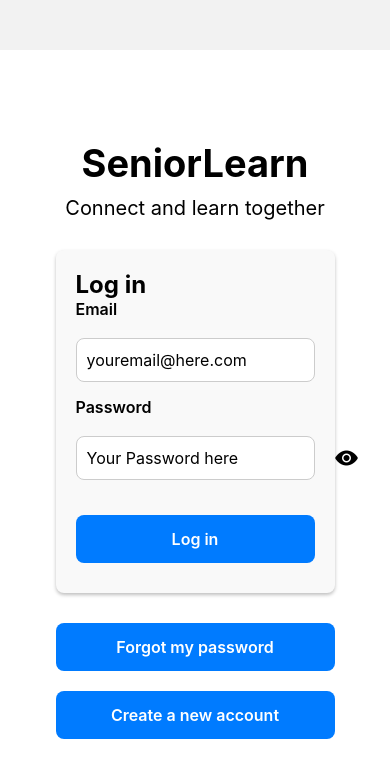
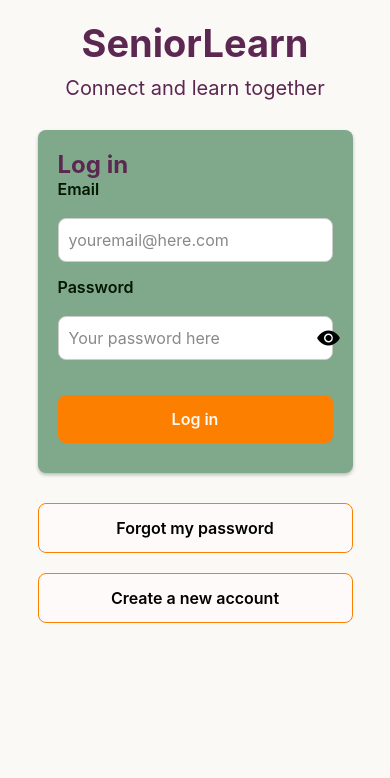
Before and after one commit to ooleel/DipMobileProject, a React Native app in the folder SeniorLearnBulletinsApp/: screen / in a window 390 px wide. Shown: the top 778 px of the page. Built offline with nearby package versions, Linux system fonts and the light colour scheme.

Commit message:
Login styling

```diff
--- a/SeniorLearnBulletinsApp/src/screens/HomeScreen.tsx
+++ b/SeniorLearnBulletinsApp/src/screens/HomeScreen.tsx
@@ -1,5 +1,6 @@
 import React from 'react';
 import { View, Text, StyleSheet, TouchableOpacity } from 'react-native';
+import { SafeAreaProvider, SafeAreaView } from 'react-native-safe-area-context';
 
 interface Props {
     navigation: any;
@@ -7,13 +8,20 @@ interface Props {
     settingsStyle?: any;
 }
 
-export default function HomeScreen({navigation, settings, settingsStyle}: Props) {
+//TODO: add ", settings, settingsStyle" to Props ↓ when Settings will be implemented
+export default function HomeScreen({navigation}: Props) {
     return (
-        <View style={styles.container}>
-            <Text style={[styles.title, settingsStyle]}>Home</Text>
-            <Text style={[styles.title, settingsStyle]}>Welcome to SeniorLearn!</Text>
+        <SafeAreaProvider>
+            <SafeAreaView style={styles.container}>
+                <View style={styles.wrapper}>
+                    <Text style={styles.title}>SeniorLearn</Text>
+                    {/* TODO: Add icon here */}
 
-            <View style={styles.buttonContainer}>
+                    {/* TODO: Add menu */}
+
+                    <View style={styles.homeContainer}>
+                        <Text style={styles.subtitle}>Have a look</Text>
+                        <View style={styles.btnContainer}>
                             <TouchableOpacity
                                 style={styles.button}
                                 onPress={() => navigation.navigate('BulletinsList')}>
@@ -31,44 +39,77 @@ export default function HomeScreen({navigation, settings, settingsStyle}: Props)
                                 onPress={() => navigation.navigate('Settings')}>
                                 <Text style={styles.buttonText}>Settings</Text>
                             </TouchableOpacity>
-            </View>
-        </View>
+                        </View> {/* End button container */}
+                    </View> {/* End home container */}
+
+                    <View style={styles.btnWrapper}>
+                        <TouchableOpacity style={styles.button}>
+                            <Text style={styles.buttonText}>How to use this app</Text>
+                        </TouchableOpacity>
+                    </View> {/* End button wrapper */}
+                </View> {/* End main container */}
+            </SafeAreaView>
+        </SafeAreaProvider>
     );
  }
 
 const styles = StyleSheet.create({
+    //Main container styles
     container: {
         flex: 1,
-        justifyContent: 'center',
-        alignItems: 'center',
         padding: 20,
         backgroundColor: '#fff',
     },
+    wrapper: {
+        alignItems: 'center',
+        width: '100%',
+    },
     title: {
-        fontSize: 24,
+        fontSize: 38,
         fontWeight: 'bold',
         marginBottom: 10,
     },
     subtitle: {
-        fontSize: 18,
-        marginBottom: 20,
-        textAlign: 'center',
+        fontSize: 20,
     },
-    buttonContainer: {
-        width: '100%',
-        gap: 15,
+
+    homeContainer:{
+        flex: 1,
+        alignItems: 'center',
+        padding: 20,
+        width: '90%',
+        backgroundColor: '#f9f9f9',
+        borderRadius: 8,
+        shadowColor: '#000',
+        shadowOffset: { width: 0, height: 2, },
+        shadowOpacity: 0.25,
+        shadowRadius: 3.84,
+        elevation: 5,
+        marginTop: 30, //spacing below header
+        alignSelf: 'center', //center the container horizontally
+    },
+
+    //Button styles
+    btnContainer: {
+        width: '90%',
         marginTop: 20,
+        gap: 10,
     },
     button: {
         backgroundColor: '#007bff',
-        paddingHorizontal: 30,
-        paddingVertical: 15,
+        paddingVertical: 14,
         borderRadius: 8,
-        alignItems: 'center',
+        marginTop: 10,
     },
     buttonText: {
         color: '#fff',
         fontSize: 16,
         fontWeight: '600',
+        textAlign: 'center',
+    },
+    btnWrapper: {
+        width: '90%',
+        marginTop: 20,
+        gap: 10,
     },
 });
--- a/SeniorLearnBulletinsApp/src/screens/LoginScreen.tsx
+++ b/SeniorLearnBulletinsApp/src/screens/LoginScreen.tsx
@@ -25,7 +25,7 @@ export default function LoginScreen({navigation}: Props) {
     return (
         <SafeAreaProvider>
              <SafeAreaView style={styles.container}>
-                <View style={styles.container}>
+                <View style={styles.wrapper}>
                     <Text style={styles.title}>SeniorLearn</Text>
                     {/* TODO: Add icon here */}
                     <Text style={styles.subtitle}>Connect and learn together</Text>
@@ -46,7 +46,7 @@ export default function LoginScreen({navigation}: Props) {
                             <View style={styles.pwInputWrapper}>
                                 <TextInput
                                     style={styles.pwInput}
-                                    placeholder="Your Password here"
+                                    placeholder="Your password here"
                                     secureTextEntry = {!showPassword}
                                     value = {password}
                                     onChangeText = {setPassword}
@@ -61,8 +61,8 @@ export default function LoginScreen({navigation}: Props) {
                                 </TouchableOpacity>
                             </View> {/* End pwInputWrapper */}
 
-                            <TouchableOpacity style={styles.button} onPress={handleLogin}>
-                                <Text style={styles.buttonText}>Log in</Text>
+                            <TouchableOpacity style={styles.loginBtn} onPress={handleLogin}>
+                                <Text style={styles.loginBtnText}>Log in</Text>
                             </TouchableOpacity>
                         </View> {/* End inputContainer */}
                     </View> {/* End loginContainer */}
@@ -78,8 +78,7 @@ export default function LoginScreen({navigation}: Props) {
                                 <Text style={styles.buttonText}>Create a new account</Text>
                         </TouchableOpacity>
                     </View>
-
-                </View> {/* End main container */}
+                </View> {/* End wrapper */}
             </SafeAreaView>
         </SafeAreaProvider>
 
@@ -90,26 +89,29 @@ const styles = StyleSheet.create({
     //Main container styles
     container: {
         flex: 1,
+        padding: 20,
+        backgroundColor: '#FAF9F6', //off-white
+    },
+    wrapper: {
         alignItems: 'center',
-        padding: 20,
-        backgroundColor: '#fff',
-        marginTop: 50,
         width: '100%',
     },
     title: {
         fontSize: 38,
         fontWeight: 'bold',
         marginBottom: 10,
+        color: '#5C2751' //deep plum
     },
     subtitle: {
         fontSize: 20,
+        color: '#5C2751' //deep plum
     },
 
     //Login container styles
     loginContainer:{
         padding: 20,
         width: '90%',
-        backgroundColor: '#f9f9f9',
+        backgroundColor: '#7FA98A', //sage green
         borderRadius: 8,
         shadowColor: '#000',
         shadowOffset: { width: 0, height: 2, },
@@ -122,6 +124,7 @@ const styles = StyleSheet.create({
     areaTitle: {
         fontSize: 24,
         fontWeight: 'bold',
+        color: '#5C2751', //deep plum
     },
     emailWrapper: {
         width: '100%',
@@ -132,6 +135,7 @@ const styles = StyleSheet.create({
         fontSize: 16,
         fontWeight: '600',
         marginBottom: 4,
+        color: '#031602', //very dark green
     },
     input: {
         height: 44,
@@ -141,15 +145,16 @@ const styles = StyleSheet.create({
         borderRadius: 8,
         fontSize: 16,
         paddingHorizontal: 10,
+        color: '#898989', //light gray
     },
-    button: {
-        backgroundColor: '#007bff',
+    loginBtn: {
+        backgroundColor: '#FD7F00', //orange
         paddingVertical: 14,
         borderRadius: 8,
         marginTop: 10,
     },
-    buttonText: {
-        color: '#fff',
+    loginBtnText: {
+        color: '#FFFAFA', //old lace
         fontSize: 16,
         fontWeight: '600',
         textAlign: 'center',
@@ -170,12 +175,27 @@ const styles = StyleSheet.create({
     pwInput: {
         flex: 1,
         fontSize: 16,
+        color: '#898989', //light gray
     },
 
-    //others
+    //other button styles
     btnWrapper: {
         width: '90%',
         marginTop: 20,
         gap: 10,
     },
+    button: {
+        backgroundColor: '#FFFAFA', //old lace
+        borderColor: '#FD7F00', //orange
+        borderWidth: 1,
+        paddingVertical: 14,
+        borderRadius: 8,
+        marginTop: 10,
+    },
+    buttonText: {
+        color: '##FD7F00', //
+        fontSize: 16,
+        fontWeight: '600',
+        textAlign: 'center',
+    },
 });
```
Lines whose indentation alone changed are shown as unchanged.
